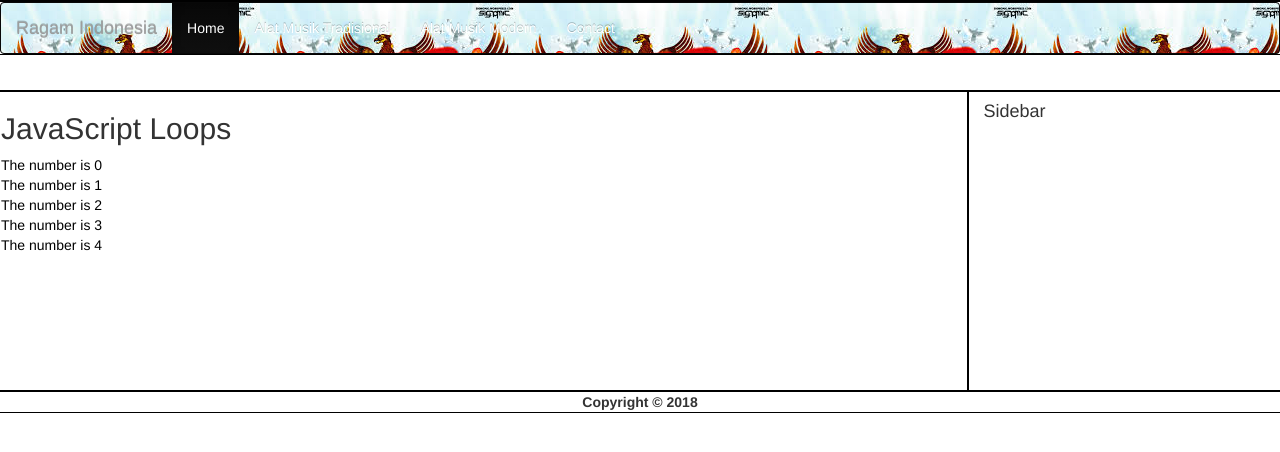
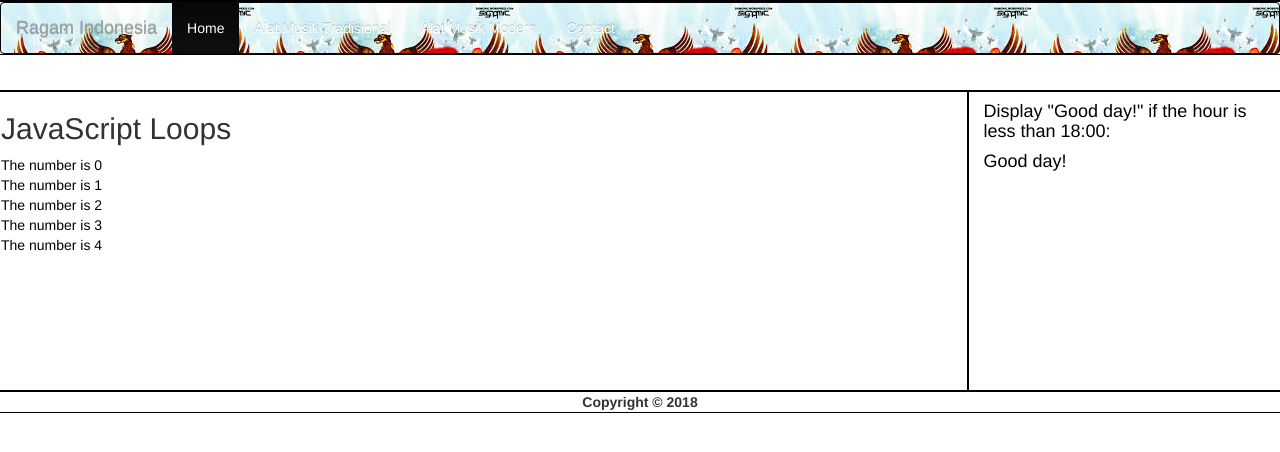
Before and after one commit to Imam-Sf/04316027-ti-A, a plain HTML site: page index.html in a window 1280 px wide. Shown: the top 452 px of the page. Drawn offline with nearby package versions, Linux system fonts and the light colour scheme.

Commit message:
nambah looping

```diff
--- a/index.html
+++ b/index.html
@@ -61,7 +61,15 @@ for (i = 0; i < 5; i++) {
 }
 document.getElementById("demo").innerHTML = text;
 </script></h4></div>
-			<div class="col-sm-3 kotak"><h4>Sidebar</h4></div>
+			<div class="col-sm-3 kotak"><h4><p>Display "Good day!" if the hour is less than 18:00:</p>
+
+<p id="kondisi">Good Evening!</p>
+
+<script>
+if (new Date().getHours() < 18) {
+    document.getElementById("kondisi").innerHTML = "Good day!";
+}
+</script></h4></div>
 
 		<div class="row">
 			<div class="col-sm-12">
```
